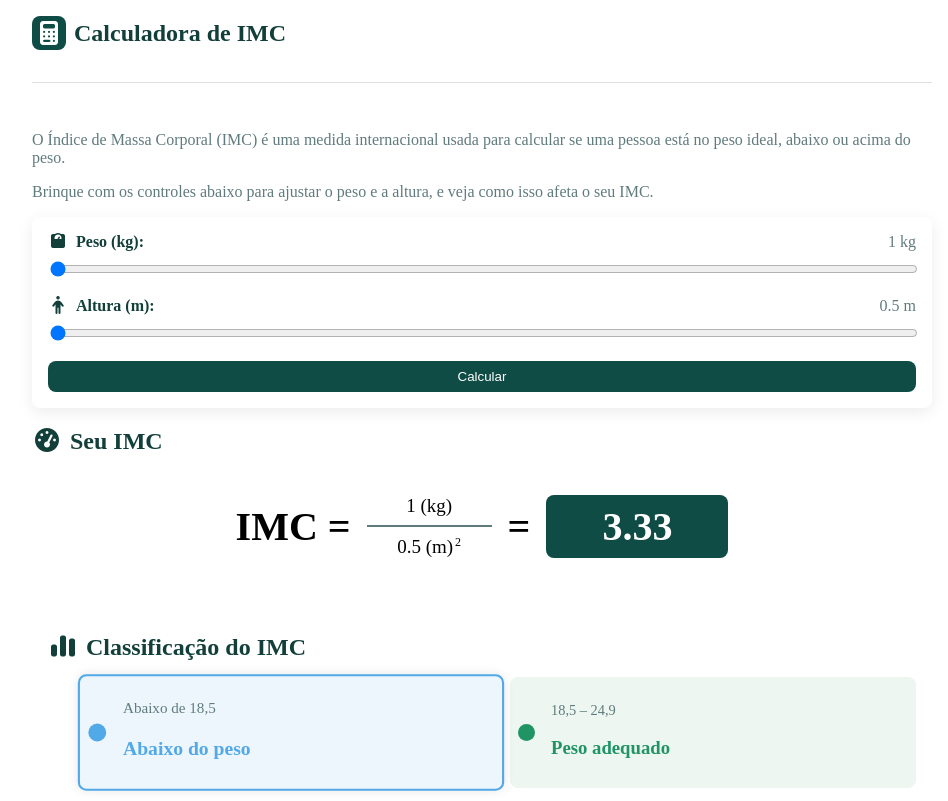
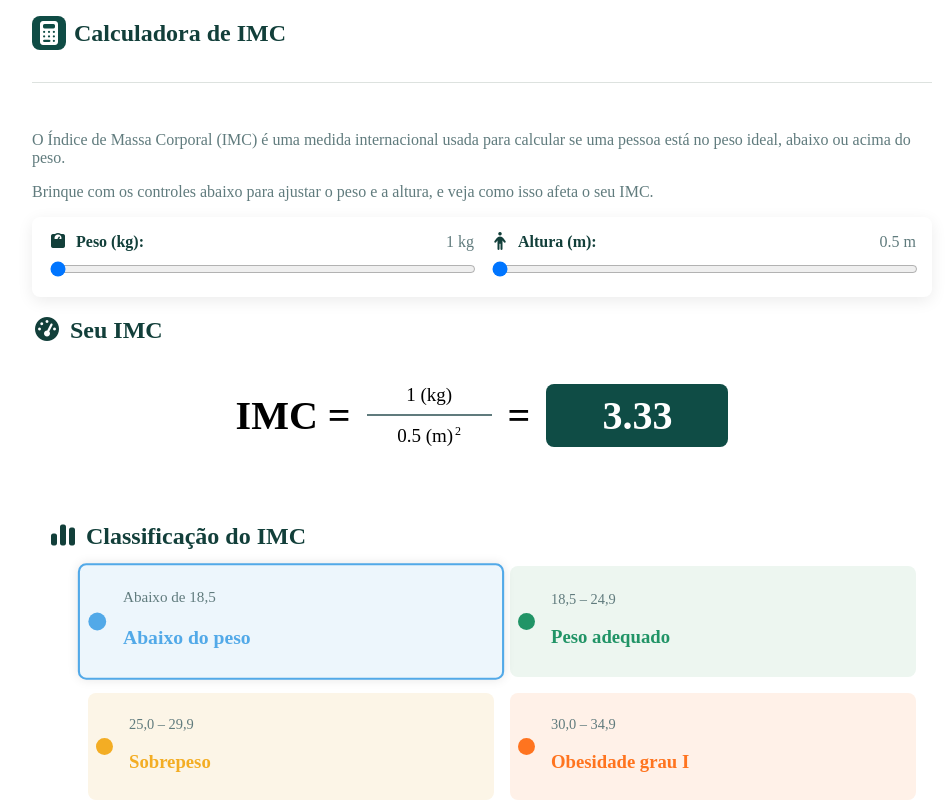
Before and after one commit to tauanecustodio/imc-calculadora, a React (Vite) app: page / in a window 1280 px wide. Shown: the top 801 px of the page, without its empty margins (158-1106 px from the left). Built offline with nearby package versions, Linux system fonts and the light colour scheme; the HTML template or start-up script is replaced by a standard one.

Commit message:
fix: remove the button - not used

```diff
--- a/src/components/Form/Form.jsx
+++ b/src/components/Form/Form.jsx
@@ -45,9 +45,6 @@ export function Form({ peso, altura, setPeso, setAltura }) {
                  required />
           </div>
 
-          <button type="submit" className="form__button">
-            Calcular
-          </button>
         </form>
     )
 }
--- a/src/components/Form/Form.sass
+++ b/src/components/Form/Form.sass
@@ -10,11 +10,8 @@
     box-shadow: 0 4px 16px rgba(0, 0, 0, 0.08)
     margin-bottom: 1rem
 
-    @media (max-width: 600px)
-        flex-direction: column
-        align-items: center
-
     &__container
+        flex: 1
         width: 100%
 
         & > div
@@ -36,21 +33,3 @@
     span
         color: variables.$color-text-secondary
         font-size: 1rem
-
-    &__button
-        background-color: variables.$color-primary
-        border: none
-        color: variables.$color-text-inverse
-        padding: 0.5rem 2rem
-        border-radius: 8px
-        cursor: pointer
-        transition: background-color .2s
-        width: 100%
-
-        &:hover
-            background-color: variables.$color-primary-hover
-        &:active
-            scale: 0.98
-
-        @media (min-width: 600px)
-            margin-left: auto
```
